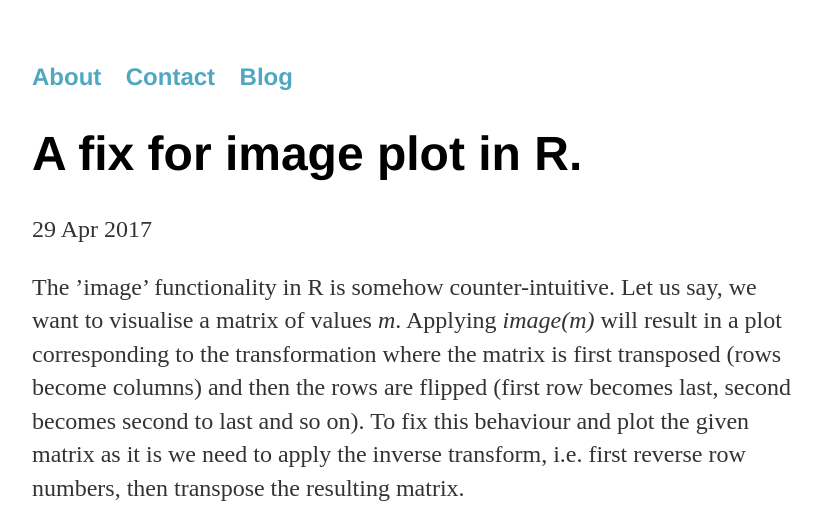
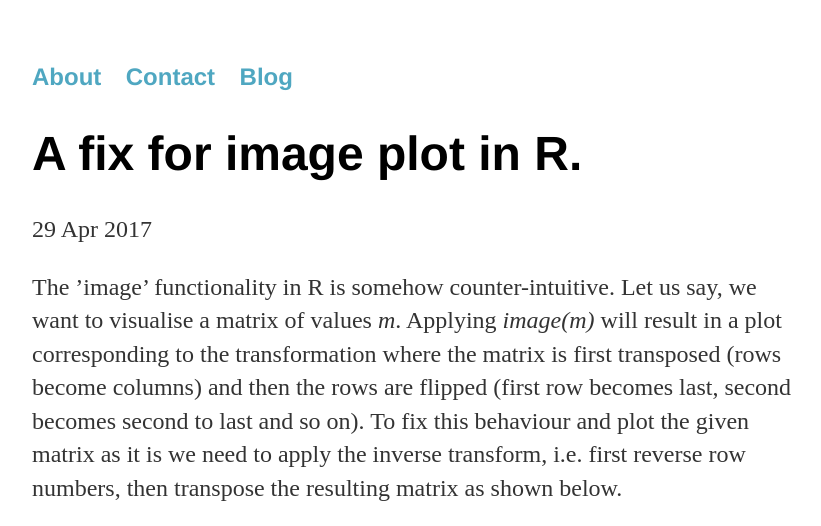
Before and after one commit to elizavetasemenova/elizavetasemenova.github.io, a Jekyll site: the page built from _posts/2017-04-29-A-fix-for-Image-plot-in-R.md, in a window 1280 px wide, cut to the strip 0-526 px from the top of the page. Shown: the whole strip, without its empty margins (224-1045 px from the left). Built offline with Jekyll 4.4.1, drawn with Linux system fonts in a browser that asks for light colours; comment, search, counter and statistics services are not loaded.

Commit message:
Update 2017-04-29-A-fix-for-Image-plot-in-R.md

```diff
--- a/_posts/2017-04-29-A-fix-for-Image-plot-in-R.md
+++ b/_posts/2017-04-29-A-fix-for-Image-plot-in-R.md
@@ -5,6 +5,6 @@
 comments: true
 ---
 
-The ’image’ functionality in R is somehow counter-intuitive. Let us say, we want to visualise a matrix of values <i>m</i>. Applying <i>image(m)</i> will result in a plot corresponding to the transformation where the matrix is first transposed (rows become columns) and then the rows are flipped (first row becomes last, second becomes second to last and so on). To fix this behaviour and plot the given matrix as it is we need to apply the inverse transform, i.e. first reverse row numbers, then transpose the resulting matrix.
+The ’image’ functionality in R is somehow counter-intuitive. Let us say, we want to visualise a matrix of values <i>m</i>. Applying <i>image(m)</i> will result in a plot corresponding to the transformation where the matrix is first transposed (rows become columns) and then the rows are flipped (first row becomes last, second becomes second to last and so on). To fix this behaviour and plot the given matrix as it is we need to apply the inverse transform, i.e. first reverse row numbers, then transpose the resulting matrix as shown below.
 
 <script src="https://gist.github.com/elizavetasemenova/e7386a54d10bda2bdd36618a0764a4ed.js"></script>
```
